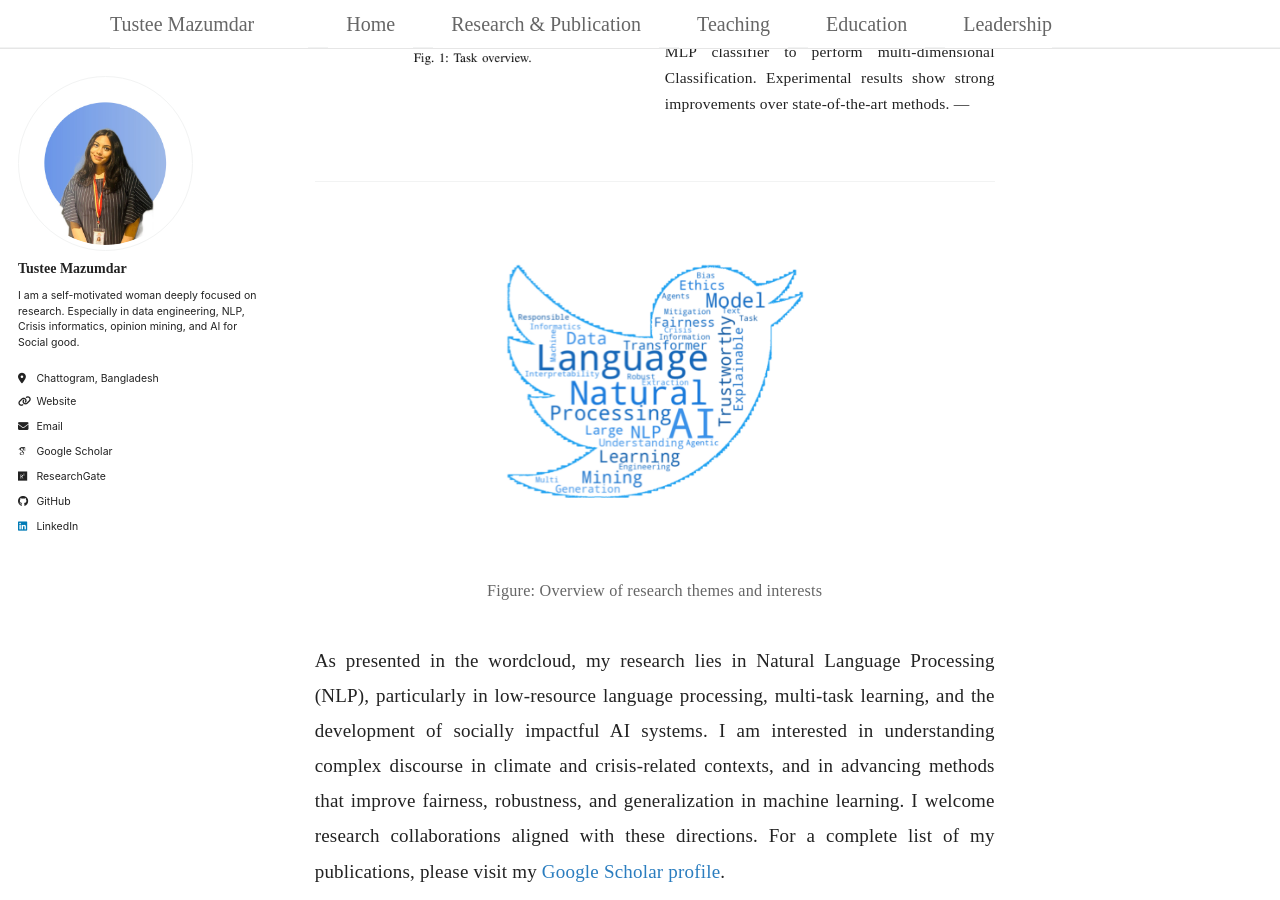
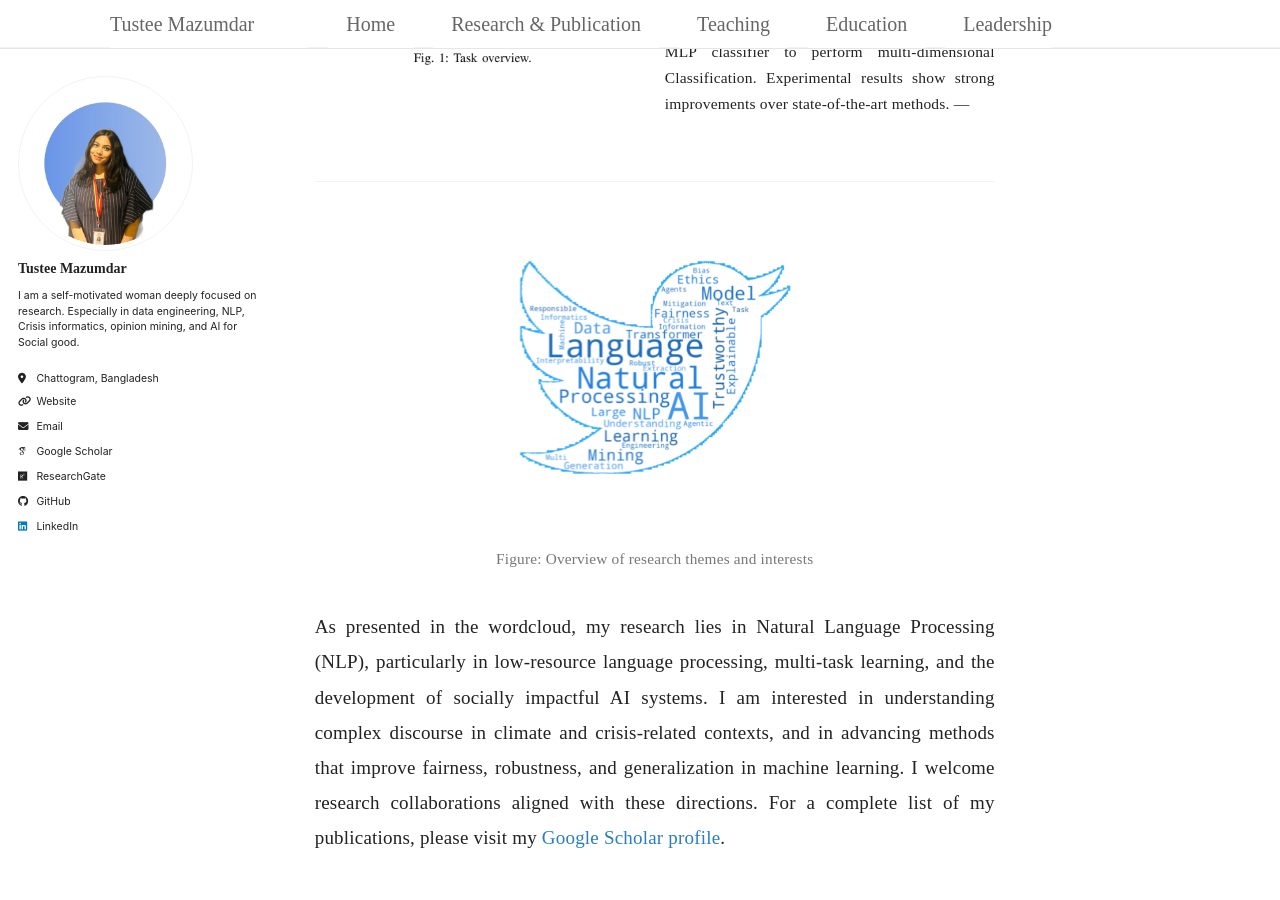
Before and after one commit to TusteeMazumdar/TusteeMazumdar.github.io, a Jekyll site: the page built from _pages/publications.html, in a window 1280 px wide and 900 px high, scrolled down 526 px. Built offline with Jekyll 4.4.1, drawn with Linux system fonts in a browser that asks for light colours; some web fonts are replaced; a script bundle is joined from its source files by our own code; library files that are not in the unit come from our copies.

Commit message:
Update publications.html

```diff
--- a/_pages/publications.html
+++ b/_pages/publications.html
@@ -64,8 +64,8 @@ author_profile: true
 <div style="text-align: center; margin: 2rem 0;">
   <img src="/images/twitter.png"
        alt="Research Word Cloud"
-       style="max-width: 350px; width: 70%;">
-  <p style="font-size: 0.9rem; color: #666; margin-top: 0.5rem;">
+       style="max-width: 320px; width: 70%; opacity: 0.95;">
+  <p style="font-size: 0.85rem; color: #777; margin-top: 0.4rem;">
     Figure: Overview of research themes and interests
   </p>
 </div>
```
